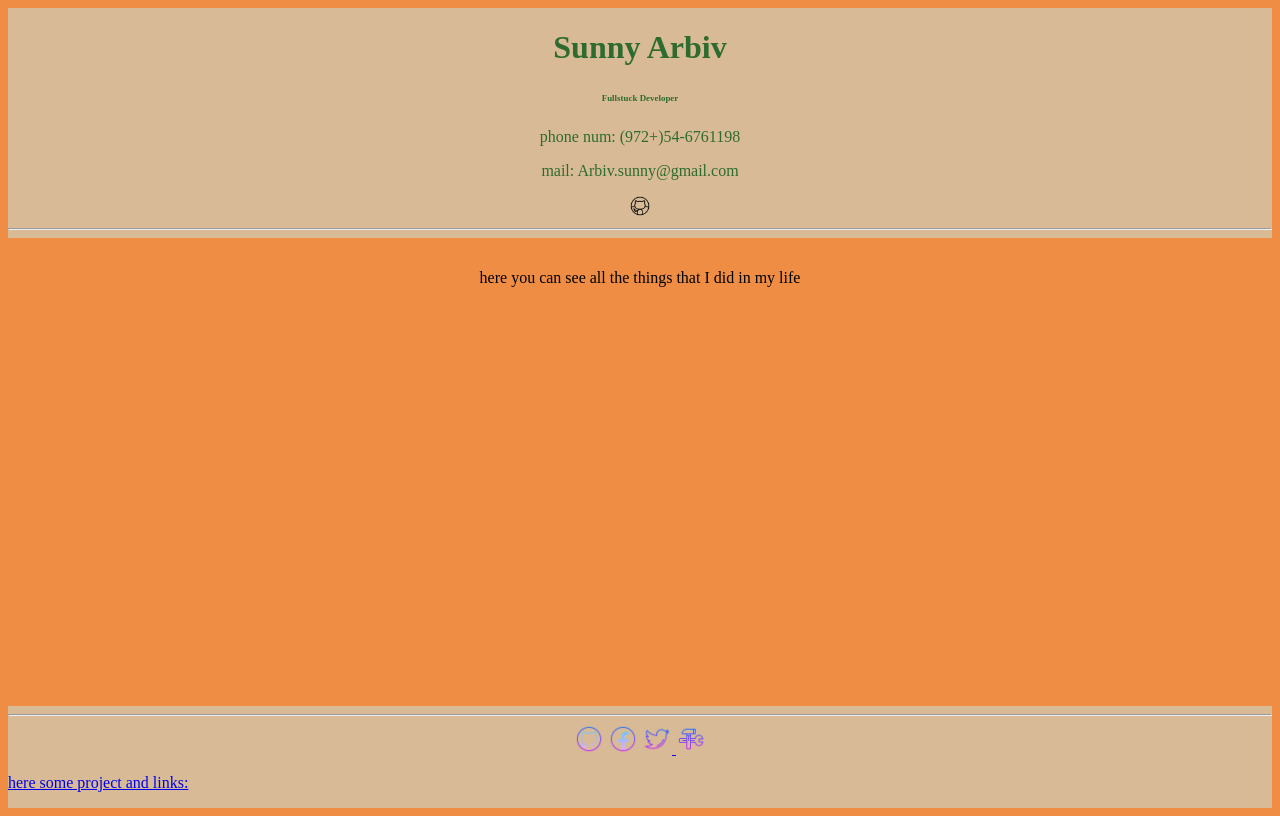
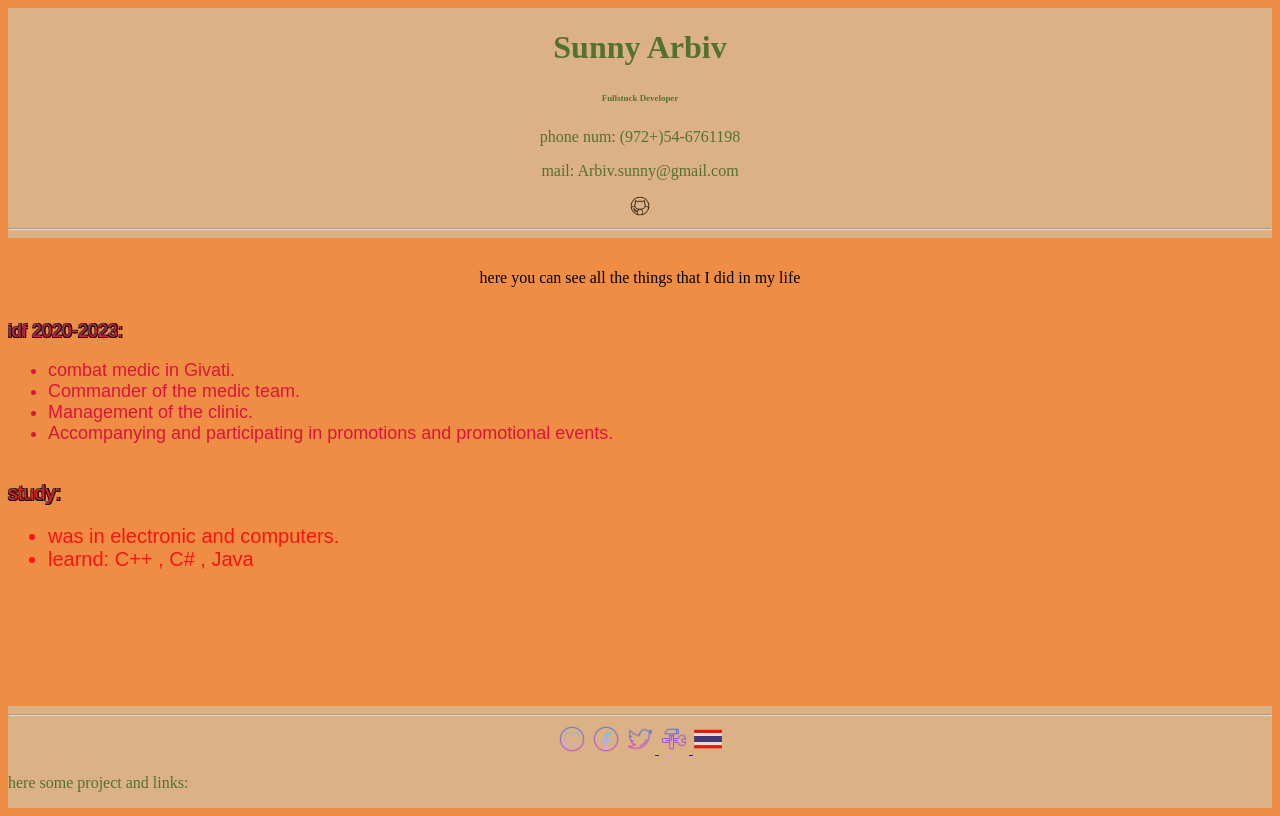
Before and after one commit to sunnyAonep/Sunny, a plain HTML site: page index.html in a window 1280 px wide. Drawn offline with Linux system fonts and the light colour scheme.

Commit message:
Sunny work

```diff
--- a/index.html
+++ b/index.html
@@ -22,6 +22,18 @@
     <center>
      <p>here you can see all the things that I did in my life</p>
     </center>
+    <div class="army">
+    <p class="shadow">idf 2020-2023:</p>
+    <ul><li> combat medic in Givati.</li>
+        <li> Commander of the medic team.</li>
+        <li> Management of the clinic.</li>
+        <li>Accompanying and participating in promotions and promotional events.</li></ul></div>
+        <div class="study">
+        <p class="shadow">study:</p>
+    <ul>
+        <li>was in electronic and computers.</li>
+        <li>learnd: C++ , C# , Java</li>
+    </ul></div>
     <br>
     <footer>
         <hr>
@@ -29,7 +41,8 @@
          <a href="https://github.com/sunnyAonep"><img src="img/Githubb.png" alt="" height="30" width="30"></a>
          <a href="https://www.facebook.com/arbiv.sunny/"><img src="img/face.png" alt="" height="30" width="30"></a>
          <a href="https://twitter.com/gamingpr113"><img src="img/twitter.png" alt="" height="30" width="30">
-         <a href="https://sunnyaonep.github.io/country-project0.2/"><img src="img/img.icons8.png" alt="" height="30" width="30">
+         <a href="https://sunnyaonep.github.io/country-project0.2/"><img src="img/work.png" alt="" height="30" width="30">
+         <a href="https://sunnyaonep.github.io/counterpro/index.html"><img src="img/thai.png" alt="" height="30" width="30"></a>
          </center>
 
          <p>here some project and links:</p>
--- a/style.css
+++ b/style.css
@@ -2,6 +2,7 @@ header{
     margin-bottom: 15px;
     color: rgb(46, 107, 46);
     background-color: rgb(216, 187, 150);
+    opacity: 0.8;
 }
 hr{
     background-color: black;
@@ -18,4 +19,18 @@ footer{
     margin-top: auto;
     color: rgb(46, 107, 46);
     background-color: rgb(216, 187, 150);
+    opacity: 0.8;
 }
+.army{
+    font-size: large;
+    color: crimson;
+    font-family: fantasy;
+}
+.shadow{
+    text-shadow: -1px -1px 0 #434343, 1px -1px 0 #000, -1px 1px 0 #000, 1px 1px 0 #000;
+}
+.study{
+    font-size: 20px;
+    color: rgb(248, 20, 20);
+    font-family: fantasy;
+}
```
Also changed, not shown: img/thai.png (added), img/work.png (renamed from img/img.icons8.png).
